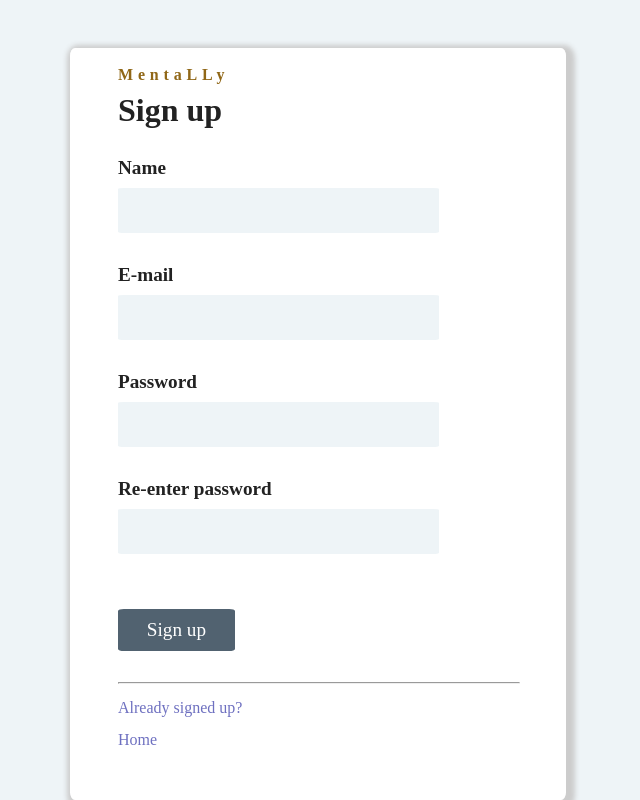
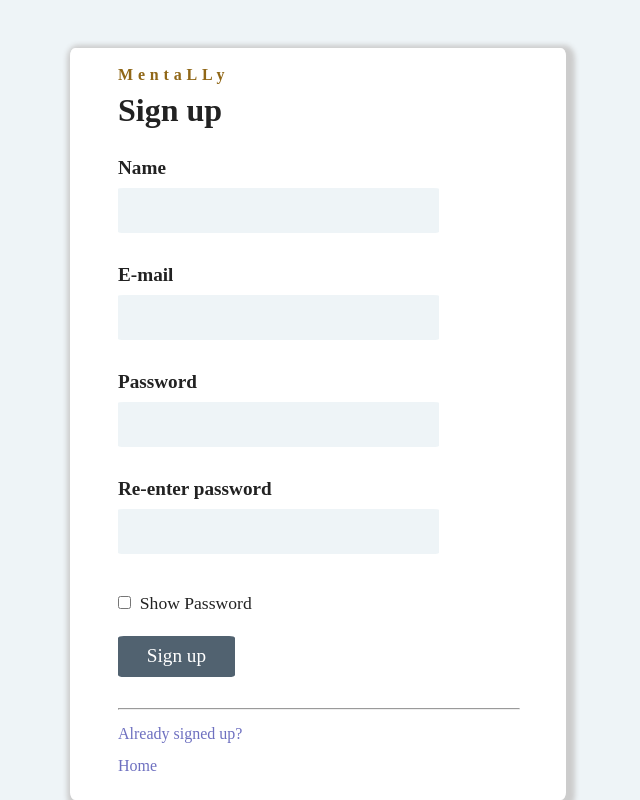
Before and after one commit to onedebos/mentaLLy-frontend, a React (Create React App) app: page /sign_up in a window 1280 px wide. Shown: the whole page, without its empty margins (322-962 px from the left). Built offline with nearby package versions, Linux system fonts and the light colour scheme; no server answers.

Commit message:
users can see password in login form

```diff
--- a/src/components/auth/Login.js
+++ b/src/components/auth/Login.js
@@ -4,6 +4,7 @@ import axios from 'axios';
 import '../styles/Login.css';
 import PropTypes from 'prop-types';
 import API_URL from '../helpers/apiUrl';
+import revealPass from '../helpers/revealPassword';
 import Field from './Field';
 import Submit from './Submit';
 
@@ -60,15 +61,6 @@ export class Login extends Component {
   render() {
     const { email, password, LoginErrors } = this.state;
 
-    const revealPass = () => {
-      const pwdField = document.getElementById('password');
-      if (pwdField.type === 'password') {
-        pwdField.type = 'text';
-      } else {
-        pwdField.type = 'password';
-      }
-    };
-
     return (
       <div className="login-bg">
         <div className="login-wrapper">
@@ -92,9 +84,9 @@ export class Login extends Component {
               name="password"
               id="password"
             />
-            <div className="remember-me">
+            <div className="revealPass">
               <input type="checkbox" onClick={revealPass} />
-              <label htmlFor="remember-me">Show Password</label>
+              <label htmlFor="revealPass">Show Password</label>
             </div>
             <Submit
               buttonType="submit"
--- a/src/components/auth/Registration.js
+++ b/src/components/auth/Registration.js
@@ -2,6 +2,7 @@
 import React, { Component } from 'react';
 import axios from 'axios';
 import PropTypes from 'prop-types';
+import revealPass from '../helpers/revealPassword';
 import Field from './Field';
 import Submit from './Submit';
 import API_URL from '../helpers/apiUrl';
@@ -100,6 +101,10 @@ export class Registration extends Component {
               name="password_confirmation"
               id="password_confirmation"
             />
+            <div className="revealPass">
+              <input type="checkbox" onClick={revealPass} />
+              <label htmlFor="revealPass">Show Password</label>
+            </div>
             <Submit
               buttonType="submit"
               buttonText="Sign up"
--- /dev/null
+++ b/src/components/helpers/revealPassword.js
@@ -0,0 +1,10 @@
+const revealPass = () => {
+  const pwdField = document.getElementById('password');
+  if (pwdField.type === 'password') {
+    pwdField.type = 'text';
+  } else {
+    pwdField.type = 'password';
+  }
+};
+
+export default revealPass;
--- a/src/components/styles/Login.css
+++ b/src/components/styles/Login.css
@@ -42,12 +42,12 @@
   padding-bottom: 1.5em;
 }
 
-.remember-me {
+.revealPass {
   margin-top: 0.5em;
   font-size: 1.1em;
 }
 
-.remember-me input {
+.revealPass input {
   margin-right: 0.5em;
 }
 
@@ -72,7 +72,7 @@
     height: 450px;
   }
 
-  .remember-me {
+  .revealPass {
     margin: 0;
     font-size: 1em;
     margin-bottom: 0.5em;
```
